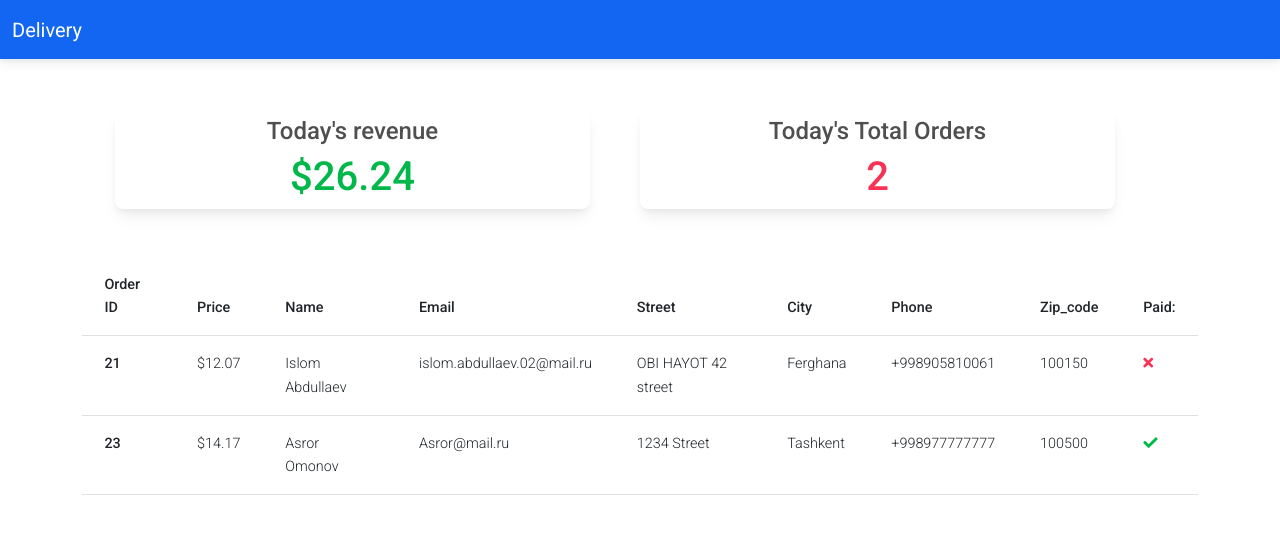
After one commit to islomabdullaev/django-delivery, a Django app: page /restaurant/dashboard/ in a window 1280 px wide. The commit adds this page. Shown: the top 534 px of the page. Run offline with Django 3.2, Linux system fonts and the light colour scheme; a user stored in the database is signed in; data comes from the database, SQL or seed files in the repository; both versions use the stored data as it was after the commit.

Commit message:
dashboard

```diff
--- a/DeliveryDjango/urls.py
+++ b/DeliveryDjango/urls.py
@@ -20,6 +20,8 @@ from django.urls import path, include
 
 urlpatterns = [
     path('admin/', admin.site.urls),
+    path("accounts/", include("allauth.urls")),
     path("", include("customer.urls", namespace="customer")),
+    path("restaurant/", include("restaurant.urls", namespace="restaurant")),
 ]
 urlpatterns += static(settings.MEDIA_URL, document_root=settings.MEDIA_ROOT)
--- a/customer/models.py
+++ b/customer/models.py
@@ -29,6 +29,7 @@ class OrderModel(models.Model):
     city = models.CharField(max_length=50, blank=True)
     phone = models.CharField(max_length=13, blank=True, null=True)
     zip_code = models.IntegerField(blank=True, null=True)
+    is_paid = models.BooleanField(default=False)
 
     def __str__(self):
         return f"Order: {self.created_at.strftime('%b %d %I: %M %p')}"
--- /dev/null
+++ b/restaurant/account_adapter.py
@@ -0,0 +1,6 @@
+from allauth.account.adapter import DefaultAccountAdapter
+
+
+class NoNewUsersAccountAdapter(DefaultAccountAdapter):
+    def is_open_for_signup(self, request):
+        return False
--- /dev/null
+++ b/restaurant/urls.py
@@ -0,0 +1,9 @@
+from django.urls import path
+
+from restaurant.views import Dashboard
+
+app_name = "restaurant"
+
+urlpatterns = [
+    path("dashboard/", Dashboard.as_view(), name="dashboard")
+]
--- a/restaurant/views.py
+++ b/restaurant/views.py
@@ -1,3 +1,33 @@
+from django.utils.timezone import datetime
+
 from django.shortcuts import render
+from django.views import View
+from django.contrib.auth.mixins import UserPassesTestMixin, LoginRequiredMixin
 
-# Create your views here.
+from customer.models import OrderModel
+
+
+class Dashboard(LoginRequiredMixin, UserPassesTestMixin, View):
+    def get(self, request, *args, **kwargs):
+        today = datetime.today()
+        orders = OrderModel.objects.filter(
+            created_at__year=today.year,
+            created_at__month=today.month,
+            created_at__day=today.day
+        )
+
+        total_revenue = 0
+
+        for order in orders:
+            total_revenue += order.price
+
+        context = {
+            "orders": orders,
+            "total_revenue": total_revenue,
+            "total_orders": len(orders),
+        }
+        return render(request, 'restaurant/dashboard.html', context)
+
+    def test_func(self):
+        return self.request.user.groups.filter(
+            name="staff").exists()
--- a/templates/customer/index.html
+++ b/templates/customer/index.html
@@ -1,5 +1,4 @@
 {% extends 'layouts/base.html' %}
-
 {% block content %}
     <div class="container mb-5">
         <div class="row justify-content-center mt-5">
--- a/templates/customer/order.html
+++ b/templates/customer/order.html
@@ -51,7 +51,7 @@
                     </div>
 
                     <div class="pt-5">
-                        {% for dessert in deserts %}
+                        {% for dessert in desserts %}
                             <div class="row mt-4">
                                 <div class="col-md-2 col-sm-12">
                                     <img class="rounded" src="{{ dessert.image.url }}" width="150" height="100"/>
@@ -126,7 +126,7 @@
                             </div>
                         </div>
                     </div>
-                    <button class="btn btn-dark mt-5">Place Order!</button>
+                    <button type="submit" class="btn btn-dark mt-5">Place Order!</button>
                 </form>
             </div>
         </div>
--- a/templates/layouts/footer.html
+++ b/templates/layouts/footer.html
@@ -3,7 +3,7 @@
         <a class="text-white" href="{% url 'customer:index' %}">
             Delivery
         </a>
-        <a class="text-white" href="#">
+        <a class="text-white" href="{% url 'restaurant:dashboard' %}">
             Restaurant Login
         </a>
 
--- /dev/null
+++ b/templates/restaurant/base.html
@@ -0,0 +1,23 @@
+<!DOCTYPE html>
+<html lang="ru">
+<head>
+    <meta charset="utf-8">
+    <meta name="viewport" content="width=device-width, initial-scale=1.0, shrink-to-fit=no">
+    <title>Restaurant</title>
+    <link href="https://cdnjs.cloudflare.com/ajax/libs/font-awesome/5.15.1/css/all.min.css"
+            rel="stylesheet"/>
+    <link href="https://fonts.googleapis.com/css?family=Roboto:300,400,500,700&display=swap"
+            rel="stylesheet"/>
+    <link href="https://cdnjs.cloudflare.com/ajax/libs/mdb-ui-kit/3.10.1/mdb.min.css"
+            rel="stylesheet"/>
+</head>
+<body>
+{% include 'restaurant/navbar.html' %}
+{% block content %}
+{% endblock %}
+<script
+        type="text/javascript"
+        src="https://cdnjs.cloudflare.com/ajax/libs/mdb-ui-kit/3.10.1/mdb.min.js"
+></script>
+</body>
+</html>
--- /dev/null
+++ b/templates/restaurant/dashboard.html
@@ -0,0 +1,83 @@
+{% extends 'restaurant/base.html' %}
+
+{% block content %}
+    <div class="container" style="margin-top: 50px">
+        <div class="row justify-content-center">
+            <div class="card col-md-5 mr-3" style="margin-right: 50px">
+                <h4 class="text-center pt-2">
+                    Today's revenue
+                </h4>
+                <h1 class="text-center text-success">
+                    ${{ total_revenue }}
+                </h1>
+            </div>
+
+            <div class="card col-md-5" style="margin-right: 50px">
+                <h4 class="text-center pt-2">
+                    Today's Total Orders
+                </h4>
+                <h1 class="text-center text-danger">
+                    {{ total_orders }}
+                </h1>
+            </div>
+        </div>
+        <div class="row justify-content-center">
+            <div class="col-md-12 mt-5">
+                <table class="table table-hover table-stripped">
+                    <thead>
+                    <tr>
+                        <th scope="col">
+                            Order ID
+                        </th>
+                        <th scope="col">
+                            Price
+                        </th>
+                        <th scope="col">
+                            Name
+                        </th>
+                        <th scope="col">
+                            Email
+                        </th>
+                        <th scope="col">
+                            Street
+                        </th>
+                        <th scope="col">
+                            City
+                        </th>
+                        <th scope="col">
+                            Phone
+                        </th>
+                        <th scope="col">
+                            Zip_code
+                        </th>
+                        <th scope="col">
+                            Paid:
+                        </th>
+                    </tr>
+                    </thead>
+                    <tbody>
+                    {% for order in orders %}
+                        <tr>
+                            <th scope="row">{{ order.pk }}</th>
+                            <td>${{ order.price }}</td>
+                            <td>{{ order.name }}</td>
+                            <td>{{ order.email }}</td>
+                            <td>{{ order.street }}</td>
+                            <td>{{ order.city }}</td>
+                            <td>{{ order.phone }}</td>
+                            <td>{{ order.zip_code }}</td>
+                            <td>
+                                {% if order.is_paid %}
+                                    <i class="fa fas fa-check text-success"></i>
+                                {% else %}
+                                    <i class="fa fas fa-times text-danger"></i>
+                                {% endif %}
+                            </td>
+                        </tr>
+                    {% endfor %}
+                    </tbody>
+                </table>
+            </div>
+        </div>
+    </div>
+{% endblock %}
--- /dev/null
+++ b/templates/restaurant/navbar.html
@@ -0,0 +1,17 @@
+<nav class="navbar navbar-expand-lg navbar-dark bg-primary indigo">
+    <div class="container-fluid">
+        <a class="navbar-brand" href="{% url 'customer:index' %}">Delivery</a>
+        <button class="navbar-toggler" type="button" data-bs-toggle="collapse" data-bs-target="#navbarNav"
+                aria-controls="navbarNav" aria-expanded="false" aria-label="Toggle navigation">
+            <span class="navbar-toggler-icon"></span>
+        </button>
+        <div class="collapse navbar-collapse" id="navbarNav">
+            <ul class="navbar-nav mr-auto">
+
+            </ul>
+            <ul class="navbar-nav">
+
+            </ul>
+        </div>
+    </div>
+</nav>
```
Also changed, not shown: DeliveryDjango/settings.py (+22 -0 lines), customer/views.py (+3 -4 lines), customer/migrations/0004_ordermodel_is_paid.py (added), db.sqlite3, media/menu_images/appetizer_yWNLRdT.jpg (added), media/menu_images/desser_AC7YvCu.jpg (added).
